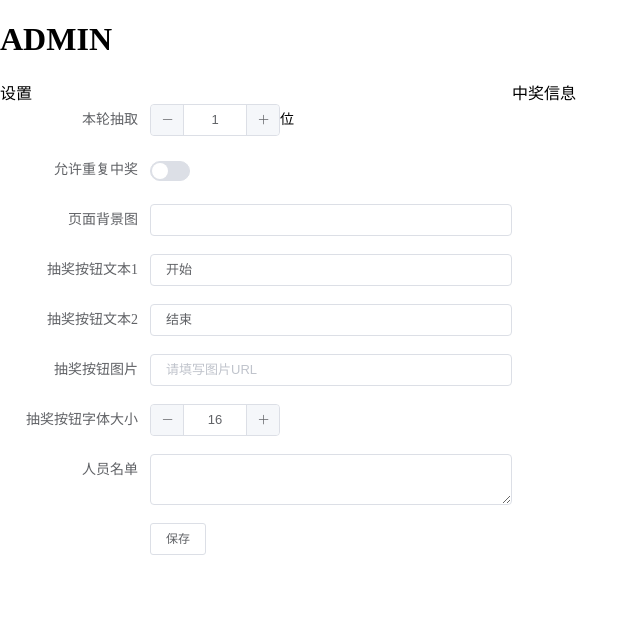
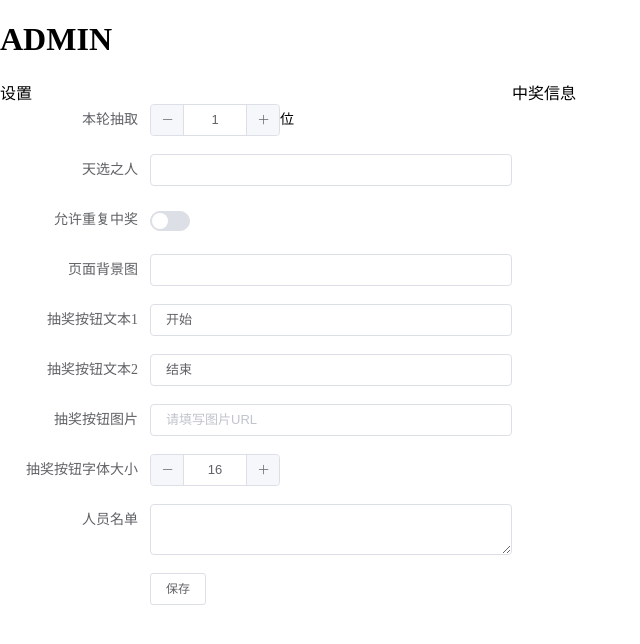
Before and after one commit to ishowshao/lottery, a Vue app: page /#/admin in a window 1280 px wide. Shown: the top 644 px of the page, without its empty margins (0-640 px from the left). Built offline with nearby package versions, Linux system fonts and the light colour scheme.

Commit message:
Update Admin.vue

```diff
--- a/src/views/Admin.vue
+++ b/src/views/Admin.vue
@@ -7,6 +7,9 @@
         <el-form size="small" label-width="150px">
           <el-form-item label="本轮抽取">
             <el-input-number v-model="count"></el-input-number>位
+          </el-form-item>
+          <el-form-item label="天选之人">
+            <el-input v-model="chosen"></el-input>
           </el-form-item>
           <el-form-item label="允许重复中奖">
             <el-switch v-model="repeat"></el-switch>
@@ -46,6 +49,7 @@ export default {
   data() {
     return {
       count: 1,
+      chosen: '',
       repeat: false,
       backgroundImage: '',
       buttonText: '开始',
```
